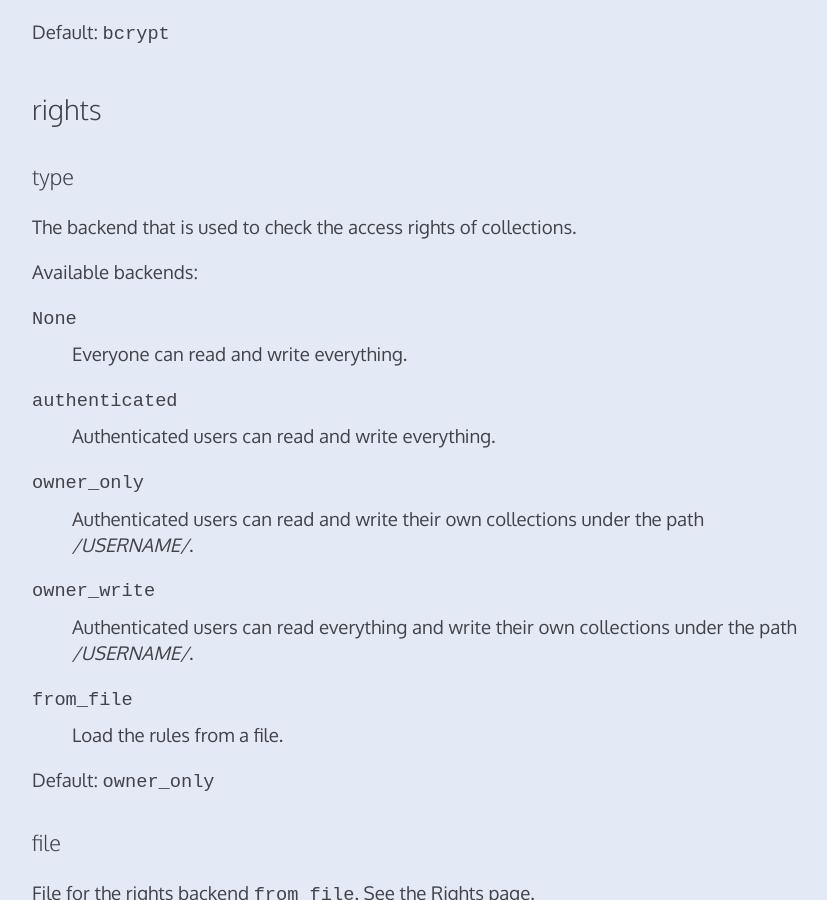
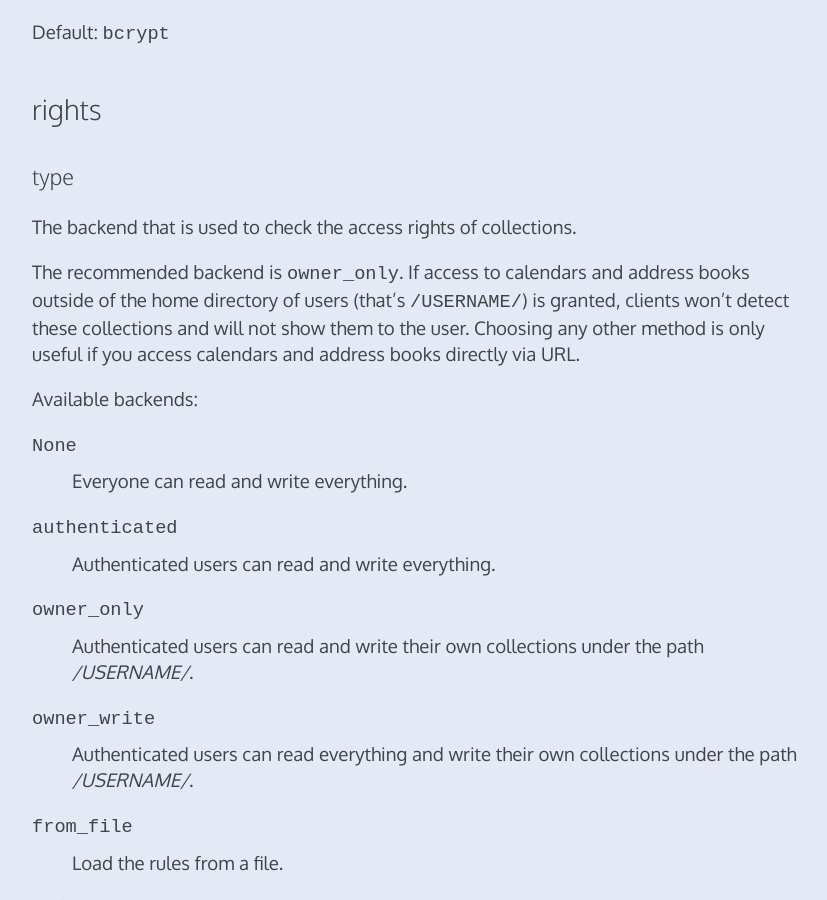
Before and after one commit to Kozea/Radicale, a Jekyll site: the page built from configuration.md, in a window 1280 px wide and 900 px high, scrolled down 5149 px. Shown: the whole window, without its empty margins (224-1051 px from the left). Built offline with Jekyll 4.4.1, drawn with Linux system fonts in a browser that asks for light colours.

Commit message:
Clients will not show address books outside of /USERNAME/

```diff
--- a/configuration.md
+++ b/configuration.md
@@ -178,6 +178,12 @@ Default: `bcrypt`
 ### type
 The backend that is used to check the access rights of collections.
 
+The recommended backend is `owner_only`. If access to calendars
+and address books outside of the home directory of users (that's `/USERNAME/`)
+is granted, clients won't detect these collections and will not show them to
+the user. Choosing any other method is only useful if you access calendars and
+address books directly via URL.
+
 Available backends:
 
 `None`
```
